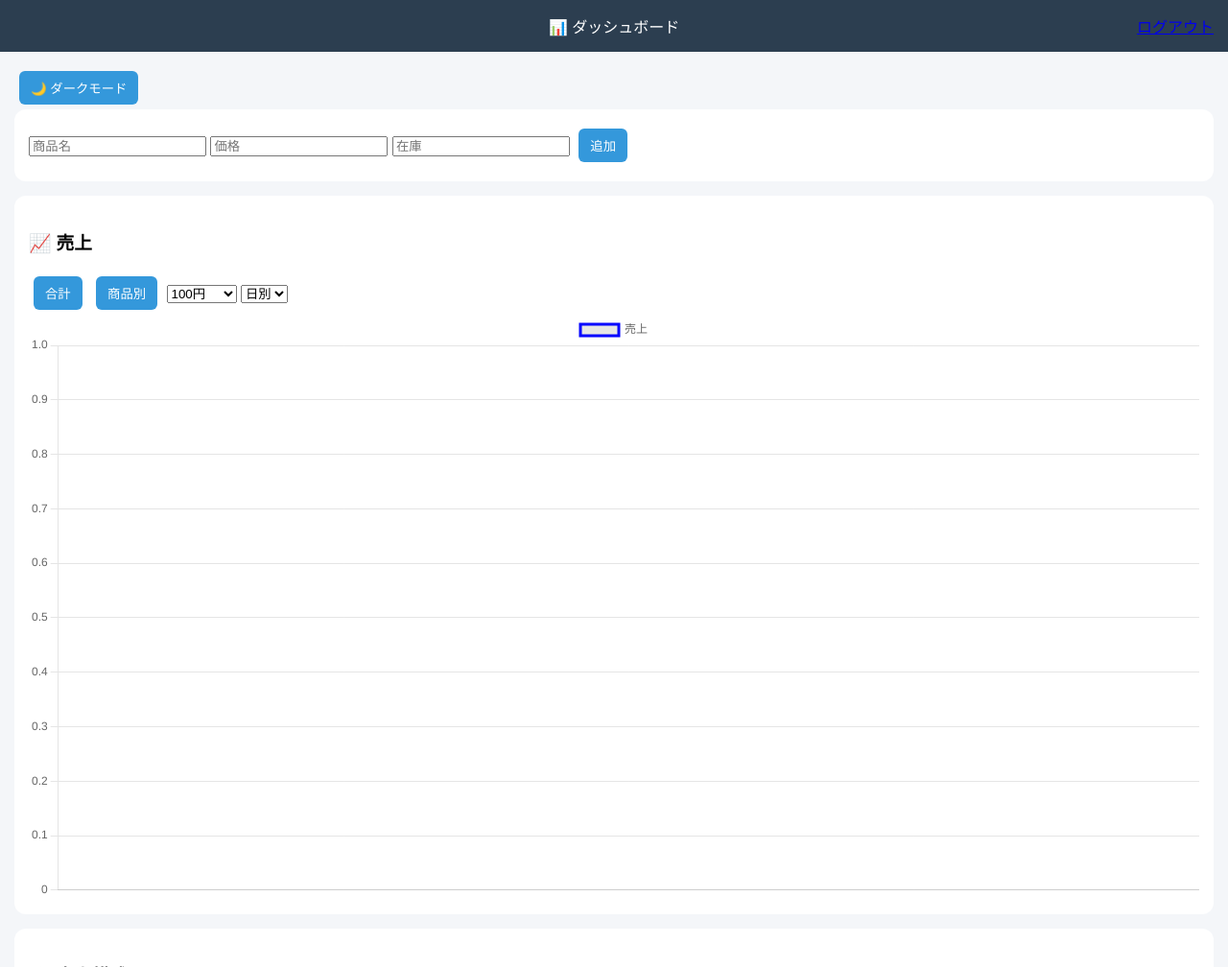
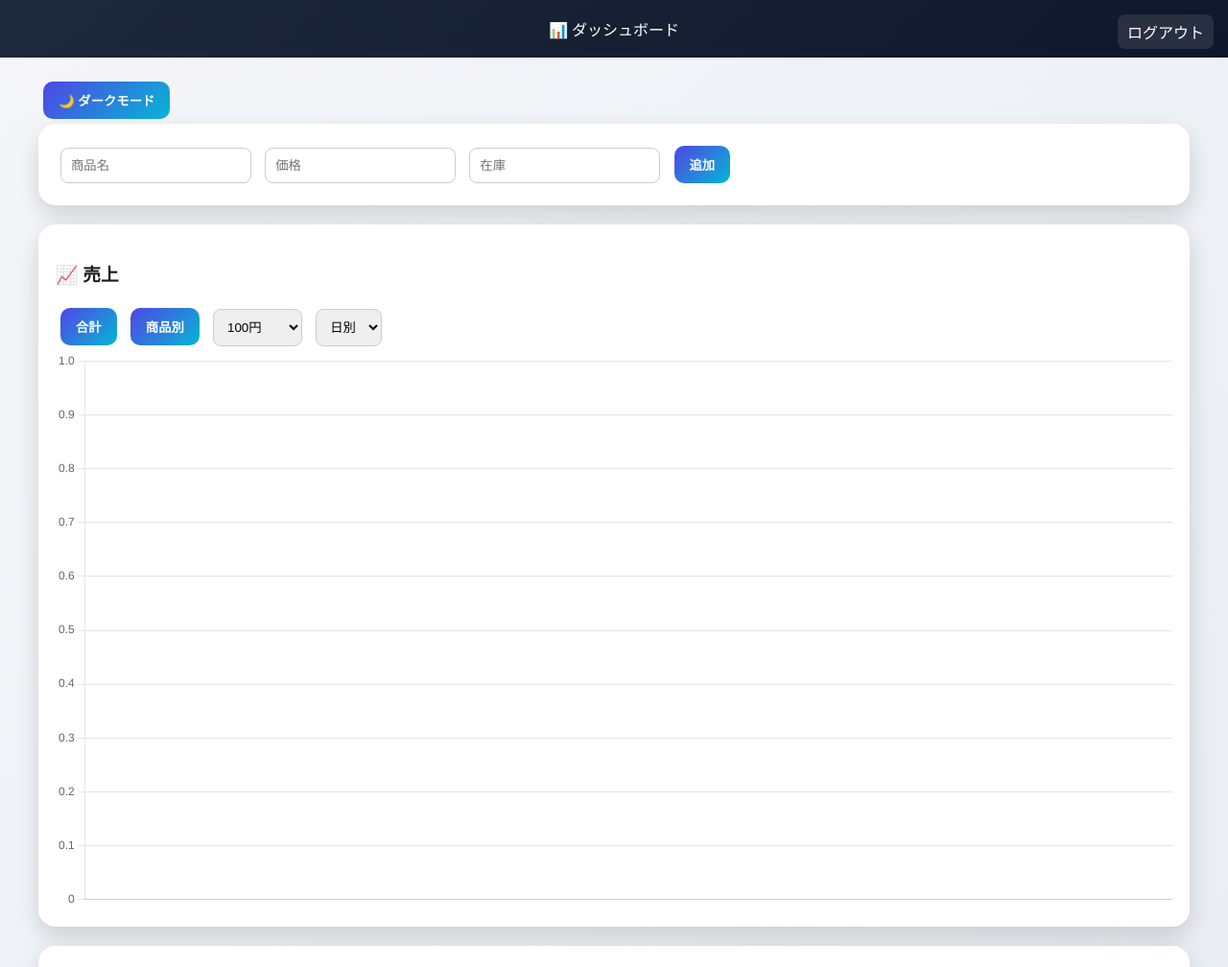
Before and after one commit to kousarada0908-eng/-, a Flask app: page / in a window 1280 px wide. Shown: the top 1008 px of the page at 96% size. Run offline with Flask 3, Linux system fonts and the light colour scheme; the visitor is signed in with stand-in values (Sample User, id 1); data that the repository does not hold is empty.

Commit message:
final dashboard

```diff
--- a/templates/index.html
+++ b/templates/index.html
@@ -12,62 +12,81 @@
 :root {
     --bg: #f4f6f9;
     --card: white;
-    --text: black;
+    --text: #1a1a1a;
+    --main: #4f46e5;
+    --sub: #06b6d4;
 }
 
 .dark {
-    --bg: #1e1e1e;
-    --card: #2c2c2c;
-    --text: white;
+    --bg: #0f172a;
+    --card: #1e293b;
+    --text: #e2e8f0;
 }
 
 body {
     margin: 0;
-    background: var(--bg);
+    background: linear-gradient(135deg, var(--bg), #e2e8f0);
     color: var(--text);
-    font-family: sans-serif;
+    font-family: 'Segoe UI', sans-serif;
 }
 
-/* ヘッダー */
 .header {
-    background: #2c3e50;
+    background: linear-gradient(135deg, #1e293b, #0f172a);
     color: white;
-    padding: 15px;
+    padding: 18px;
     text-align: center;
-    position: relative;
+    position: sticky;
+    top: 0;
 }
 
-/* ログアウト */
 .logout {
     position: absolute;
     right: 15px;
     top: 15px;
+    text-decoration: none;
+    color: white;
+    background: rgba(255,255,255,0.1);
+    padding: 6px 10px;
+    border-radius: 8px;
 }
 
-/* コンテナ */
 .container {
-    padding: 15px;
+    padding: 20px;
+    max-width: 1200px;
+    margin: auto;
 }
 
-/* カード */
 .card {
     background: var(--card);
-    border-radius: 12px;
-    padding: 15px;
-    margin-bottom: 15px;
+    border-radius: 18px;
+    padding: 18px;
+    margin-bottom: 20px;
+    box-shadow: 0 10px 25px rgba(0,0,0,0.15);
+    transition: 0.3s;
 }
 
-/* ボタン */
+.card:hover {
+    transform: translateY(-5px);
+}
+
 button {
-    padding: 8px 12px;
+    padding: 10px 16px;
     margin: 5px;
     border: none;
-    border-radius: 6px;
-    background: #3498db;
+    border-radius: 10px;
+    background: linear-gradient(135deg, var(--main), var(--sub));
     color: white;
+    font-weight: bold;
+    cursor: pointer;
 }
 
-/* テーブル */
+input, select {
+    padding: 10px;
+    margin: 5px;
+    border-radius: 8px;
+    border: 1px solid #ccc;
+}
+
 table {
     width: 100%;
     border-collapse: collapse;
@@ -90,11 +109,9 @@ tr:nth-child(even) {
     background: #444;
 }
 
-/* スマホ */
 @media(max-width:600px){
-    table, tr, td {
-        display:block;
-    }
+    button { width: 100%; }
+    table, tr, td { display:block; }
 }
 </style>
 </head>
@@ -108,10 +125,8 @@ tr:nth-child(even) {
 
 <div class="container">
 
-<!-- ダークモード -->
 <button onclick="toggleDark()">🌙 ダークモード</button>
 
-<!-- 追加 -->
 <div class="card">
 <form action="/add" method="POST">
 <input name="name" placeholder="商品名">
@@ -121,7 +136,6 @@ tr:nth-child(even) {
 </form>
 </div>
 
-<!-- グラフ -->
 <div class="card">
 <h3>📈 売上</h3>
 
@@ -143,13 +157,11 @@ tr:nth-child(even) {
 <canvas id="lineChart"></canvas>
 </div>
 
-<!-- 円グラフ -->
 <div class="card">
 <h3>🥧 売上構成</h3>
 <canvas id="pieChart"></canvas>
 </div>
 
-<!-- テーブル -->
 <div class="card">
 <h3>商品一覧</h3>
 
@@ -170,7 +182,6 @@ tr:nth-child(even) {
 </table>
 </div>
 
-<!-- ランキング -->
 <div class="card">
 <h3>🏆 ランキング</h3>
 <ol>
@@ -185,19 +196,17 @@ tr:nth-child(even) {
 <script>
 const dates = {{ dates | tojson }};
 const dailySales = {{ daily_sales | tojson }};
-const productDaily = {{ product_daily | tojson }};
 const pieLabels = {{ pie_labels | tojson }};
 const pieData = {{ pie_data | tojson }};
 
 let chart;
-let mode = "total";
 
 // ダークモード
 function toggleDark(){
     document.body.classList.toggle("dark");
 }
 
-// グラフ
+// ===== 折れ線グラフ（改良版） =====
 function createChart(){
     if(chart) chart.destroy();
 
@@ -208,13 +217,31 @@ function createChart(){
             datasets: [{
                 label: "売上",
                 data: dailySales,
-                borderColor: "blue",
-                fill: false
+                borderColor: "#4f46e5",
+                backgroundColor: "rgba(79,70,229,0.2)",
+                fill: true,
+                tension: 0.4,
+                borderWidth: 3,
+                pointRadius: 3
             }]
         },
         options: {
+            responsive: true,
             animation: {
                 duration: 1500
+            },
+            plugins: {
+                legend: {
+                    display: false
+                }
+            },
+            scales: {
+                x: {
+                    grid: { display: false }
+                },
+                y: {
+                    grid: { color: "rgba(0,0,0,0.1)" }
+                }
             }
         }
     });
```
